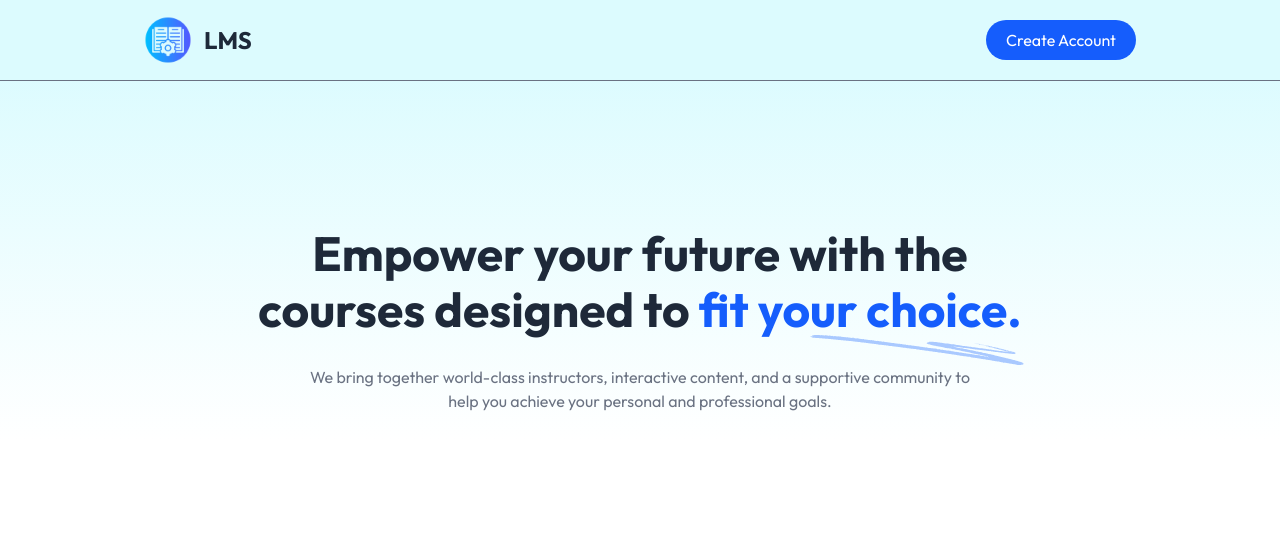
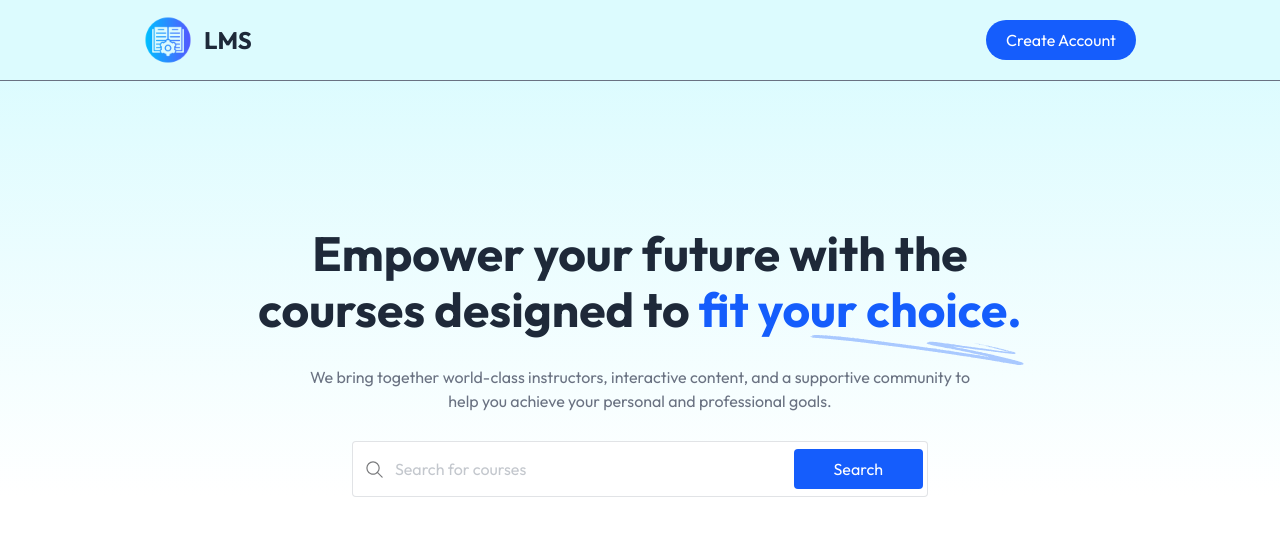
Before and after one commit to MarcusJadhav/LMS, a React (Vite) app: page / in a window 1280 px wide. Shown: the top 536 px of the page. Built offline with nearby package versions, Linux system fonts and the light colour scheme; no server answers.

Commit message:
Search bar implemented

```diff
--- a/src/components/student/Hero.jsx
+++ b/src/components/student/Hero.jsx
@@ -1,5 +1,6 @@
 import React from 'react'
 import { assets } from './../../assets/assets'
+import SearchBar from './../../components/student/SearchBar'
 
 const Hero = () => {
   return (
@@ -10,7 +11,10 @@
     <p className='md:block hidden text-gray-500 max-w-2xl mx-auto'>We bring together world-class instructors, interactive content, and a supportive community to help you achieve your personal and professional goals.</p>
 
     <p className='md:hidden text-gray-500 max-w-sm mx-auto'>We bring together world-class instructors, interactive content, and a supportive community to help you achieve your personal and professional goals.</p>
+
+    <SearchBar />
     </div>
+
   )
 }
 
--- a/src/components/student/SearchBar.jsx
+++ b/src/components/student/SearchBar.jsx
@@ -1,10 +1,30 @@
-import React from 'react'
+import React, { useState} from 'react'
+import { assets } from './../../assets/assets'
+import { useNavigate } from 'react-router-dom'
 
-const SearchBar = () => {
+
+const SearchBar = ({data}) => {
+
+  const navigate = useNavigate()
+  const [input, setInput] = useState(data ? data : '')
+
+  const onSearchHandler = (e) => {
+    e.preventDefault()
+    if(input.trim() === '') return
+    navigate('/course-list/' + input)
+  }
+
+
   return (
-    <div>
-    <h1>Search Bar</h1>
-    </div>
+   <form onSubmit={onSearchHandler} className='max-w-xl w-full md:h-14 h-12 flex items-center bg-white border border-gray-500/20 rounded'>
+    <img src={assets.search_icon} alt="search-icon" className='md:w-auto w-10 px-3'/>
+
+    <input onChange={e => setInput(e.target.value)} value={input}
+    type="text" placeholder='Search for courses' className='w-full h-full outline-none text-gray-500/80'/>
+    <button type="submit" className='bg-blue-600 text-white md:px-10 px-7 py-2 mx-1 rounded hover:cursor-pointer'>
+      Search
+    </button>
+   </form>
   )
 }
 
--- a/src/pages/student/Home.jsx
+++ b/src/pages/student/Home.jsx
@@ -5,6 +5,7 @@
   return (
     <div className='flex flex-col items-center space-y-7 text-center'>
        <Hero />
+
     </div>
   )
 }
--- a/tailwind.config.js
+++ /dev/null
@@ -1,18 +0,0 @@
-/** @type {import('tailwindcss').Config} */
-export default {
-  content: [
-    "./index.html",
-    "./src/**/*.{js,ts,jsx,tsx}",
-  ],
-  theme: {
-    extend: {
-      fontSize: {
-'course-details-heading-small': { fontSize: '26px', lineHeight: '36px' },
-'course-details-heading-large': { fontSize: '36px', lineHeight: '44px' },
-'home-heading-small': { fontSize: '28px', lineHeight: '34px' },
-'home-heading-large': { fontSize: '48px', lineHeight: '56px' },
-      },
-    },
-  },
-  plugins: [],
-}
```
